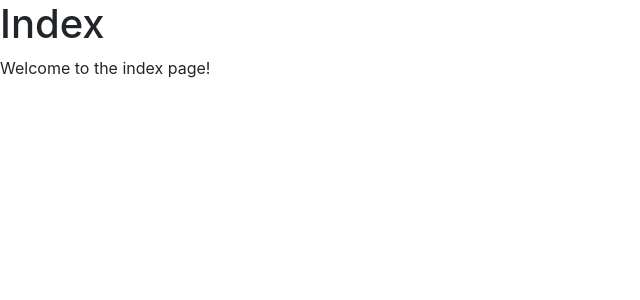
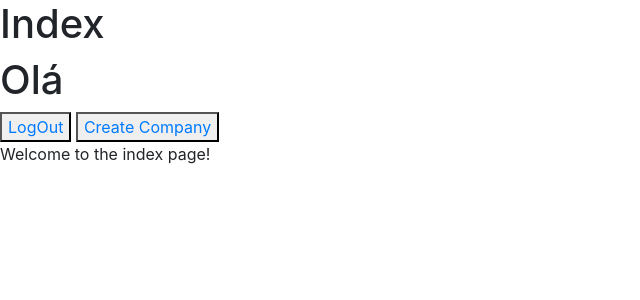
Before and after one commit to GabrielEger2/django-staff, a Django app: page / in a window 1280 px wide. Shown: the top 300 px of the page, without its empty margins (0-640 px from the left). Run offline with Django 4.2, Linux system fonts and the light colour scheme; the visitor is signed in with stand-in values (Sample User, id 1); data that the repository does not hold is empty; parts of the project's set-up code (start-up, migrations or seed data) failed here and were passed over; some libraries are stand-ins or nearby versions.

Commit message:
feat: add view create company

```diff
--- /dev/null
+++ b/app/companies/urls.py
@@ -0,0 +1,6 @@
+from django.urls import path
+from .views import CompanyCreate
+
+urlpatterns = [
+    path('create/', CompanyCreate.as_view(), name='company_create'),
+]
--- a/app/companies/views.py
+++ b/app/companies/views.py
@@ -1,3 +1,7 @@
 from django.shortcuts import render
+from django.views.generic.edit import CreateView
+from .models import Company
 
-# Create your views here.
+class CompanyCreate(CreateView):
+    model = Company
+    fields = ['name']
--- a/app/core/templates/core/index.html
+++ b/app/core/templates/core/index.html
@@ -2,5 +2,21 @@
 
 {% block main %}
     <h1>Index</h1>
+    <h1> Olá {{ user.employee.name }}</h1>
+
+    <button>
+        <a href="{% url 'logout' %}">
+            LogOut
+        </a>
+    </button>
+    {% if user.employee.company %}
+        <button>
+            <a href="">Edit Company</a>
+        </button>
+    {% else %}
+        <button>
+            <a href="">Create Company</a>
+        </button>
+    {% endif %}
     <p>Welcome to the index page!</p>
 {% endblock %}
--- a/app/core/views.py
+++ b/app/core/views.py
@@ -1,6 +1,10 @@
 from django.shortcuts import render
 from django.contrib.auth.decorators import login_required
+from app.employees.models import Employee
 
 @login_required
 def home(request):
-    return render(request, 'core/index.html')
+    data = {
+        'user': request.user,
+    }
+    return render(request, 'core/index.html', data)
--- a/app/employees/models.py
+++ b/app/employees/models.py
@@ -7,7 +7,7 @@
     name = models.CharField(max_length=100)
     user = models.OneToOneField(User, on_delete=models.CASCADE)
     departments = models.ManyToManyField(Department)
-    company = models.ForeignKey(Company, on_delete=models.PROTECT)
+    company = models.ForeignKey(Company, on_delete=models.PROTECT, null=True, blank=True)
 
     def __str__(self):
         return self.name
--- a/django_staff/urls.py
+++ b/django_staff/urls.py
@@ -7,4 +7,5 @@
     path('admin/', admin.site.urls),
     path('accounts/', include('django.contrib.auth.urls')),
     path('employees/', include('app.employees.urls')),
+    path('companies/', include('app.companies.urls')),
 ]
```
Also changed, not shown: app/companies/templates/companies/company_form.html (added, +7 -0 lines), app/employees/migrations/0003_alter_employee_company.py (added).
